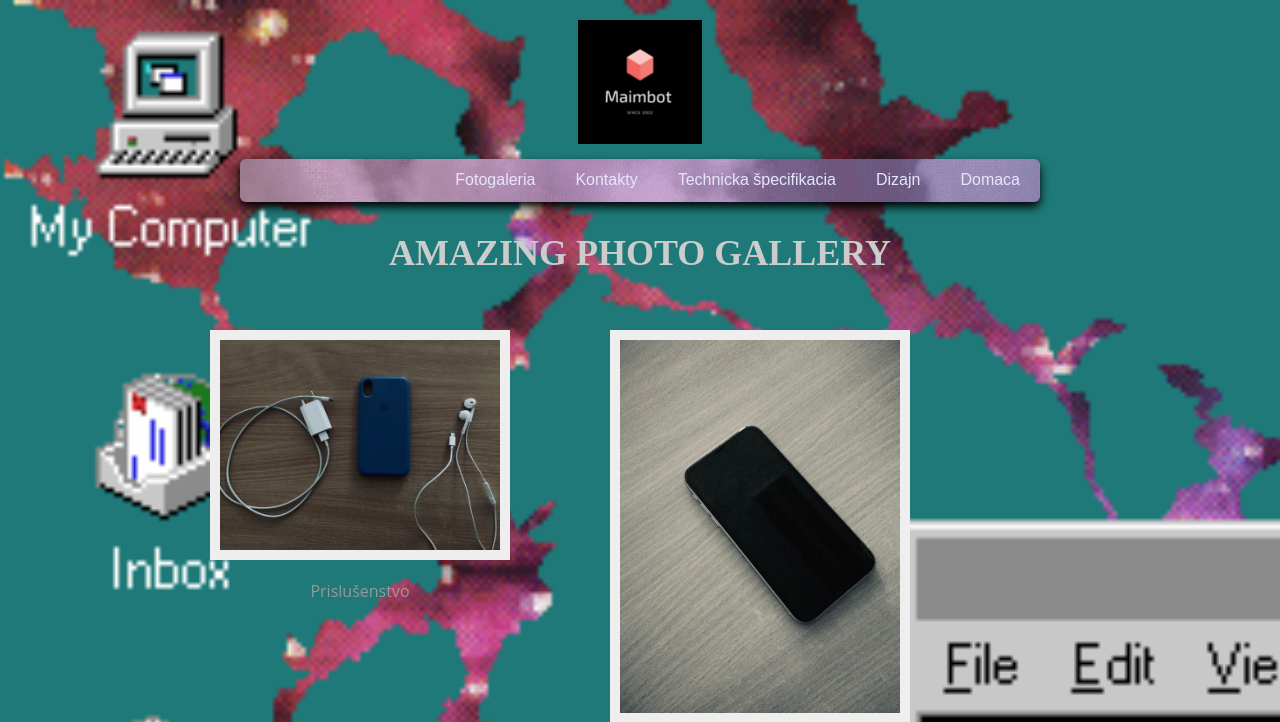
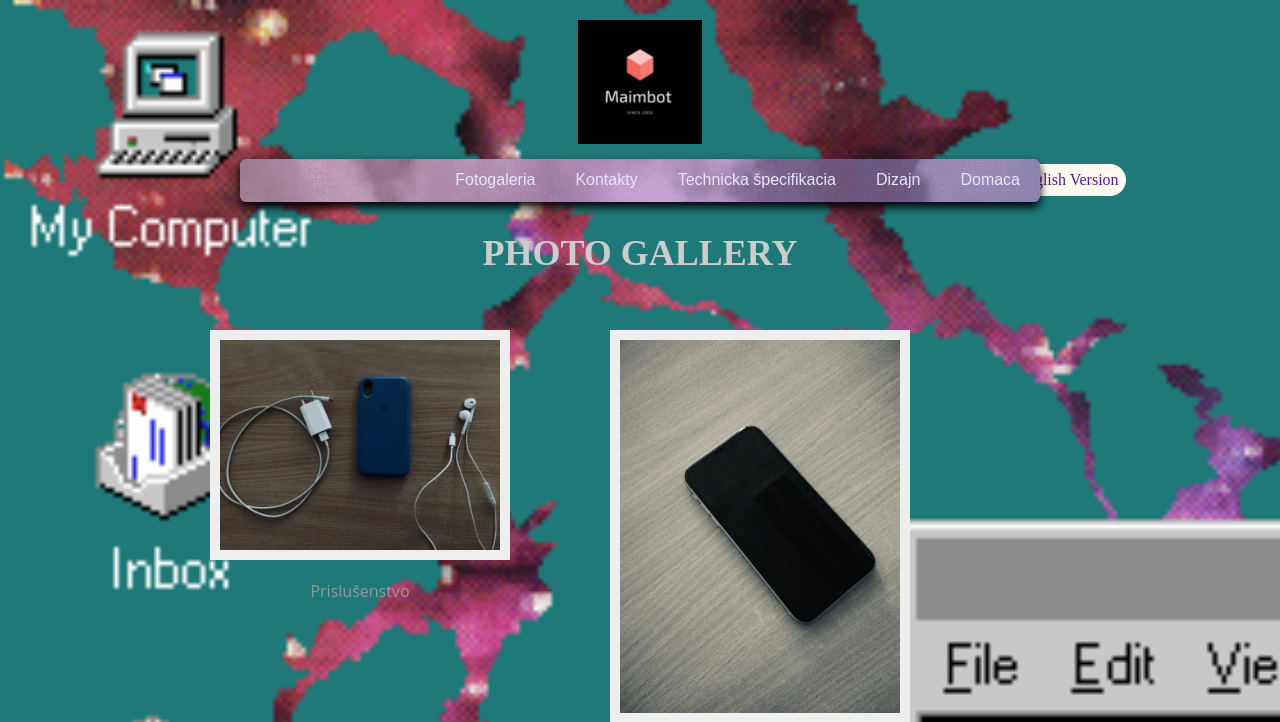
Before and after one commit to Real-4339/Real-4339.github.io, a PHP site: page /Fotogaleria.html in a window 1280 px wide. Shown: the top 722 px of the page. Run offline with PHP 8.4, Linux system fonts and the light colour scheme.

Commit message:
pridal som button english version

```diff
--- a/Domaca.html
+++ b/Domaca.html
@@ -8,6 +8,7 @@
 </head>
 <body>
   <div class="maim"><img src="Gif/Maimbot.png" width="10%" height="10%" /></div>
+  <div class="version"><a href="">English Version</a></div>
  <header id="block_1">
     <nav>
      <ul class="menu">
--- a/Fotogaleria.css
+++ b/Fotogaleria.css
@@ -33,6 +33,20 @@ body {
     margin-left: auto;
     margin-right: auto;
     margin-bottom: 15px;
+}
+.version {
+    border-radius: 2cm;
+    float: right;
+    margin-top: 5px;
+    margin-right: 8.4pc;
+    background-color: floralwhite;
+}
+.version a {
+    display: block;
+    text-align: center;
+    margin: 7px;
+    text-decoration: none;
+    border-radius: 1cm;
 }
 
 h1 {
--- a/Fotogaleria.html
+++ b/Fotogaleria.html
@@ -8,6 +8,7 @@
 </head>
 <body>
     <div class="maim"><img src="Gif/Maimbot.png" width="10%" height="10%" /></div>
+    <div class="version"><a href="">English Version</a></div>
     <header id="block_1">
         <nav>
          <ul class="menu">
@@ -20,7 +21,7 @@
         </nav>
      </header>
      <div class="container">
-        <h1>Amazing Photo Gallery</h1>
+        <h1>Photo Gallery</h1>
         <div id="gallery">
             <figure class="photo">
                 <a href="Gif/Originals/1p.jpg"><img src="Gif/1p.jpg" alt="Eagle" /></a>
--- a/Kontakty.html
+++ b/Kontakty.html
@@ -1,5 +1,5 @@
 <!DOCTYPE html>
-<html lang="en">
+<html lang="sk">
 <head>
     <meta charset="UTF-8">
     <meta name="viewport" content="width=device-width, initial-scale=1.0">
@@ -8,6 +8,7 @@
 </head>
 <body>
   <div class="maim"><img src="Gif/Maimbot.png" width="10%" height="10%" /></div>
+  <div class="version"><a href="">English Version</a></div>
     <header id="block_1">
         <nav class="menu">
          <ul>
```
Also changed, not shown: Kontakty.css (+15 -0 lines), domaca.css (+15 -0 lines).
